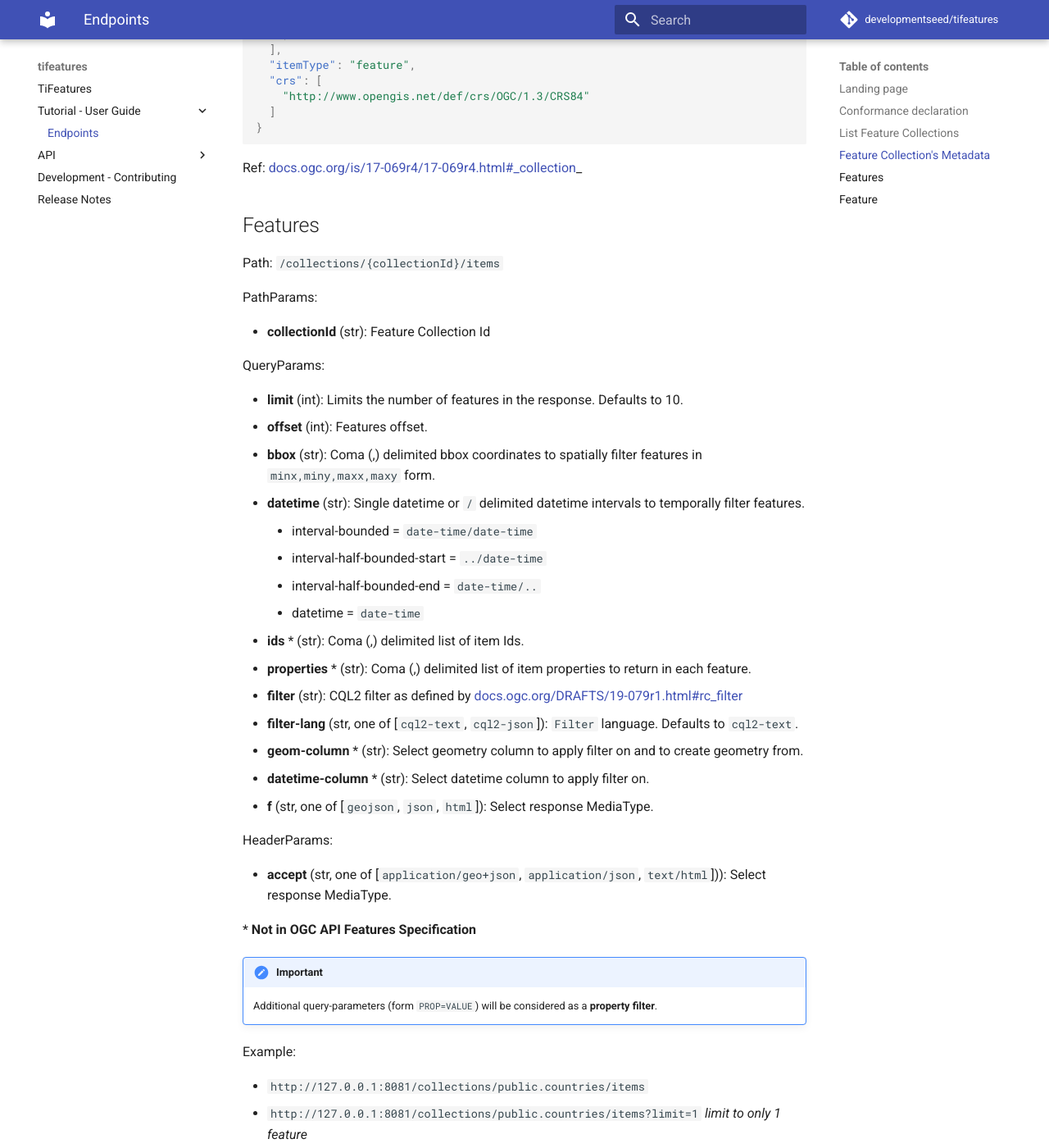
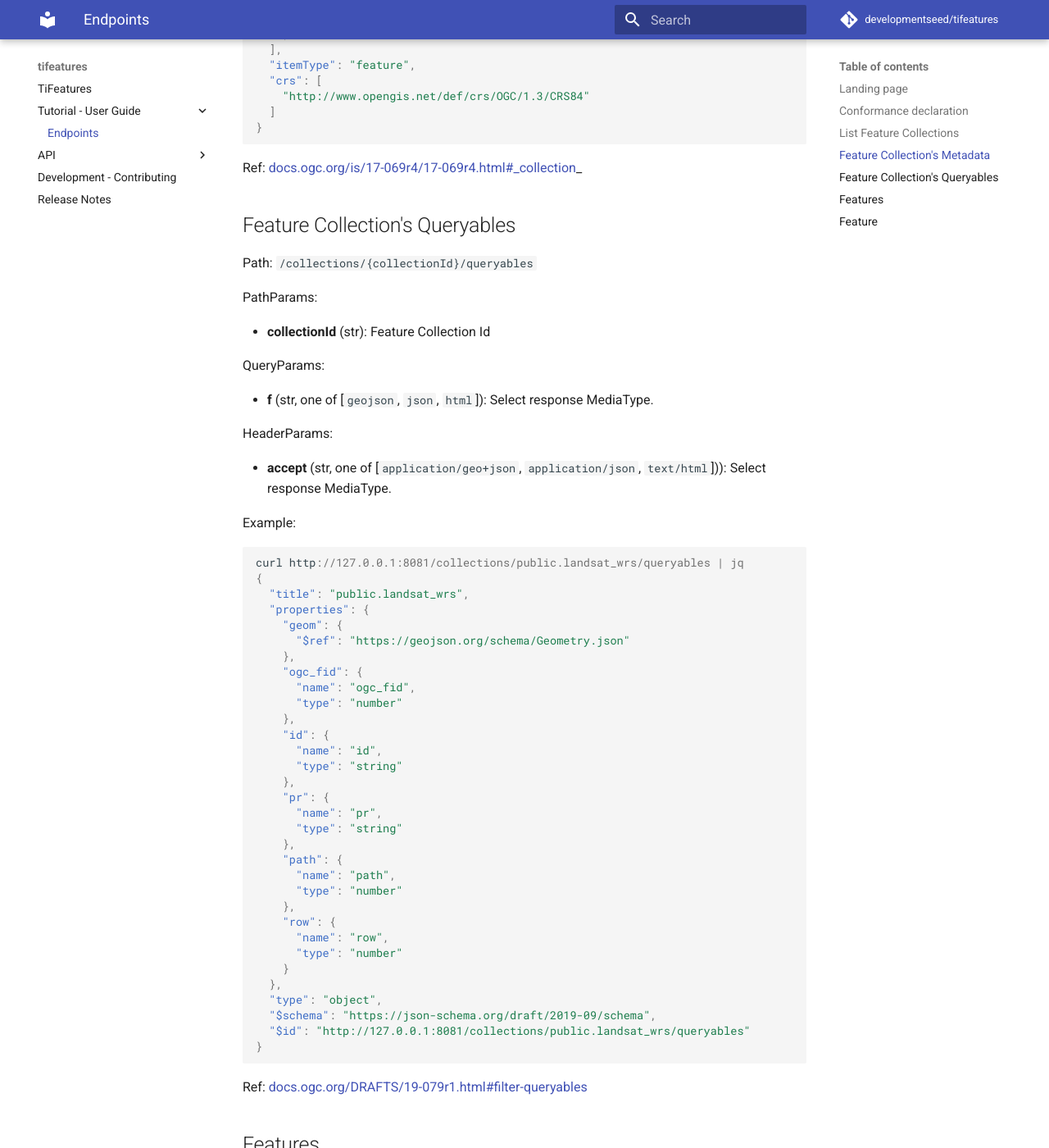
Before and after one commit to developmentseed/tipg, an MkDocs documentation site: the page built from docs/src/endpoints.md, in a window 1280 px wide and 1400 px high, scrolled down 4480 px. Shown: the whole window at 82% size. Built offline with MkDocs 1.6.1 and Material for MkDocs 9.7.7, drawn with Linux system fonts in a browser that asks for light colours; comment, search, counter and statistics services are not loaded.

Commit message:
update docs

````diff
--- a/docs/src/endpoints.md
+++ b/docs/src/endpoints.md
@@ -226,10 +226,64 @@ curl http://127.0.0.1:8081/collections/public.countries | jq
 Ref: https://docs.ogc.org/is/17-069r4/17-069r4.html#_collection_
 
 
+## Feature Collection's Queryables
+
+Path: `/collections/{collectionId}/queryables`
+
+PathParams:
+
+- **collectionId** (str): Feature Collection Id
+
+QueryParams:
+
+- **f** (str, one of [`geojson`, `json`, `html`]): Select response MediaType.
+
+HeaderParams:
+
+- **accept** (str, one of [`application/geo+json`, `application/json`, `text/html`])): Select response MediaType.
+
+Example:
+
+```json
+curl http://127.0.0.1:8081/collections/public.landsat_wrs/queryables | jq
+{
+  "title": "public.landsat_wrs",
+  "properties": {
+    "geom": {
+      "$ref": "https://geojson.org/schema/Geometry.json"
+    },
+    "ogc_fid": {
+      "name": "ogc_fid",
+      "type": "number"
+    },
+    "id": {
+      "name": "id",
+      "type": "string"
+    },
+    "pr": {
+      "name": "pr",
+      "type": "string"
+    },
+    "path": {
+      "name": "path",
+      "type": "number"
+    },
+    "row": {
+      "name": "row",
+      "type": "number"
+    }
+  },
+  "type": "object",
+  "$schema": "https://json-schema.org/draft/2019-09/schema",
+  "$id": "http://127.0.0.1:8081/collections/public.landsat_wrs/queryables"
+}
+```
+
+Ref: http://docs.ogc.org/DRAFTS/19-079r1.html#filter-queryables
+
 ## Features
 
 Path: `/collections/{collectionId}/items`
-
 
 PathParams:
 
@@ -261,7 +315,6 @@ HeaderParams:
 
 \*  **Not in OGC API Features Specification**
 
-
 !!! Important
     Additional query-parameters (form `PROP=VALUE`) will be considered as a **property filter**.
 
@@ -291,7 +344,6 @@ Ref: https://docs.ogc.org/is/17-069r4/17-069r4.html#_items_ and https://docs.ogc
 ## Feature
 
 Path: `/collections/{collectionId}/items/{itemId}`
-
 
 PathParams:
 
````
